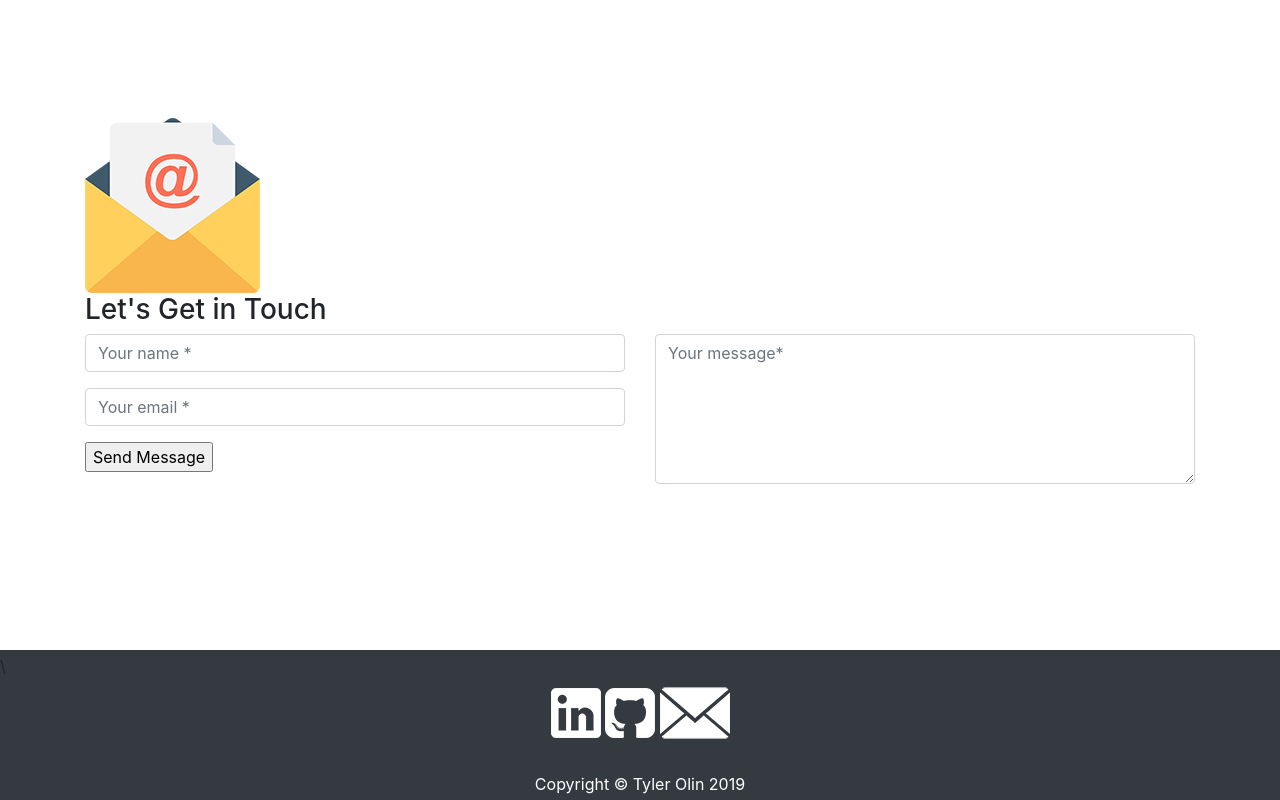
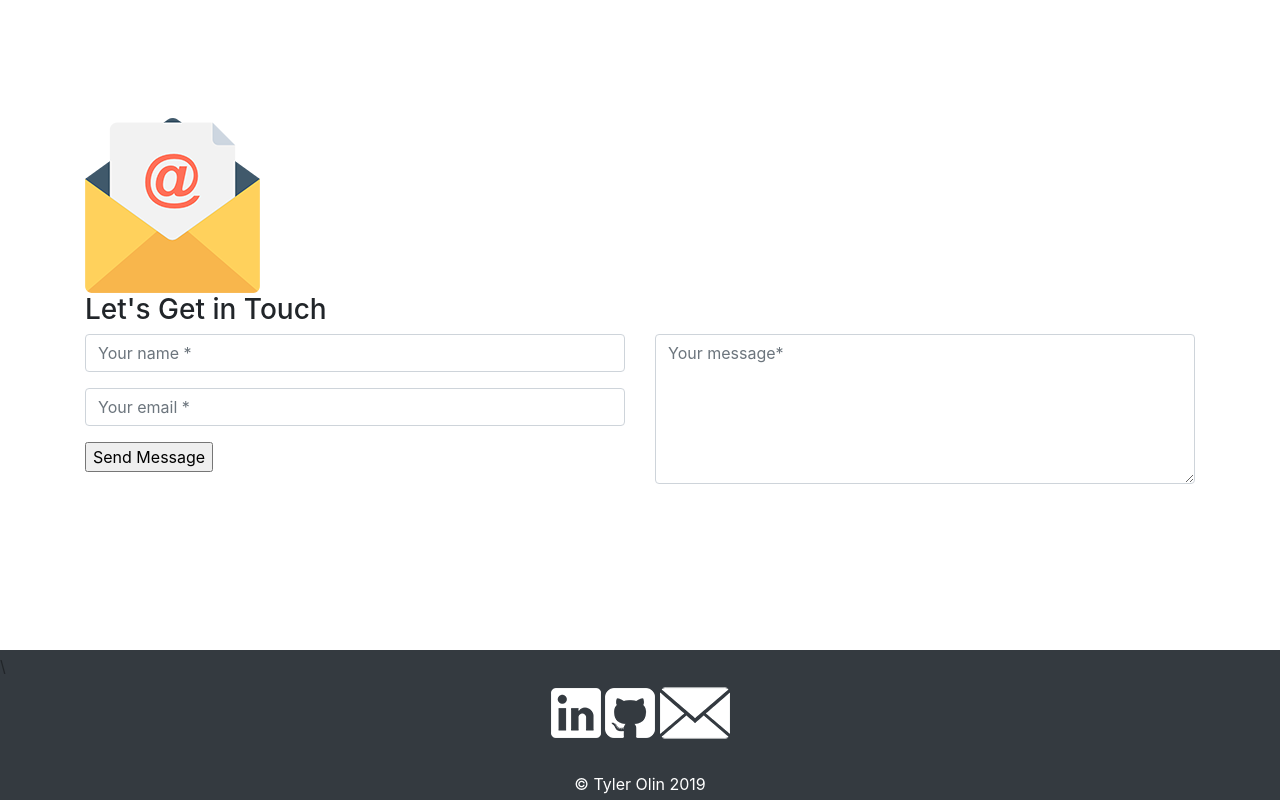
Before and after one commit to olintyler/olintyler.github.io, a website with bundled scripts: page index.html in a window 1280 px wide. Shown: the part 2368-3168 px from the top of the page. Built offline with nearby package versions, Linux system fonts and the light colour scheme.

Commit message:
Changed copyright in footer

```diff
--- a/index.html
+++ b/index.html
@@ -187,7 +187,7 @@
       <a href="#contact"><img class="img-responsive center-block" src="mail.png"></a>
     </div>
     <div class="container">
-      <p class="m-0 text-center text-white">Copyright &copy; Tyler Olin 2019</p>
+      <p class="m-0 text-center text-white"> &copy; Tyler Olin 2019</p>
     </div>
     <!-- /.container -->
   </footer>
```
